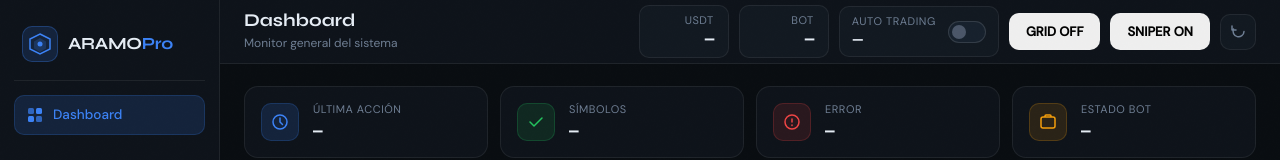
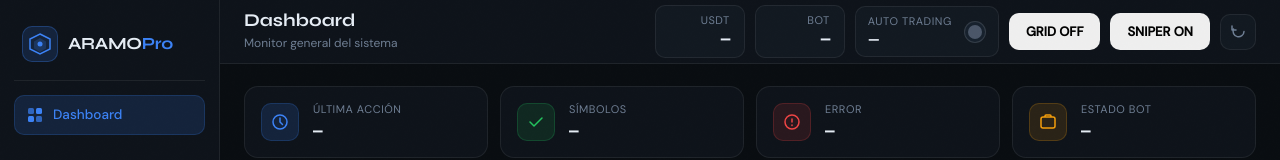
Before and after one commit to 41kenny14/Aramo, a website: page index.html in a window 1280 px wide. Shown: the top 160 px of the page. Drawn offline with nearby package versions, Linux system fonts and the light colour scheme; no server answers.

Commit message:
Add files via upload

```diff
--- a/styles.css
+++ b/styles.css
@@ -271,7 +271,7 @@ html, body {
 
 .toggle-btn {
   position: relative;
-  width: 38px;
+  width: auto;
   height: 22px;
   border-radius: 999px;
   background: var(--surface-3);
@@ -279,6 +279,8 @@ html, body {
   cursor: pointer;
   transition: background 0.2s ease;
   flex-shrink: 0;
+  color: #e6edf5;
+  padding: 0 10px;
 }
 
 .toggle-btn span {
```
Also changed, not shown: app.js (line endings or trailing spaces), signalEngine.js (line endings or trailing spaces).
